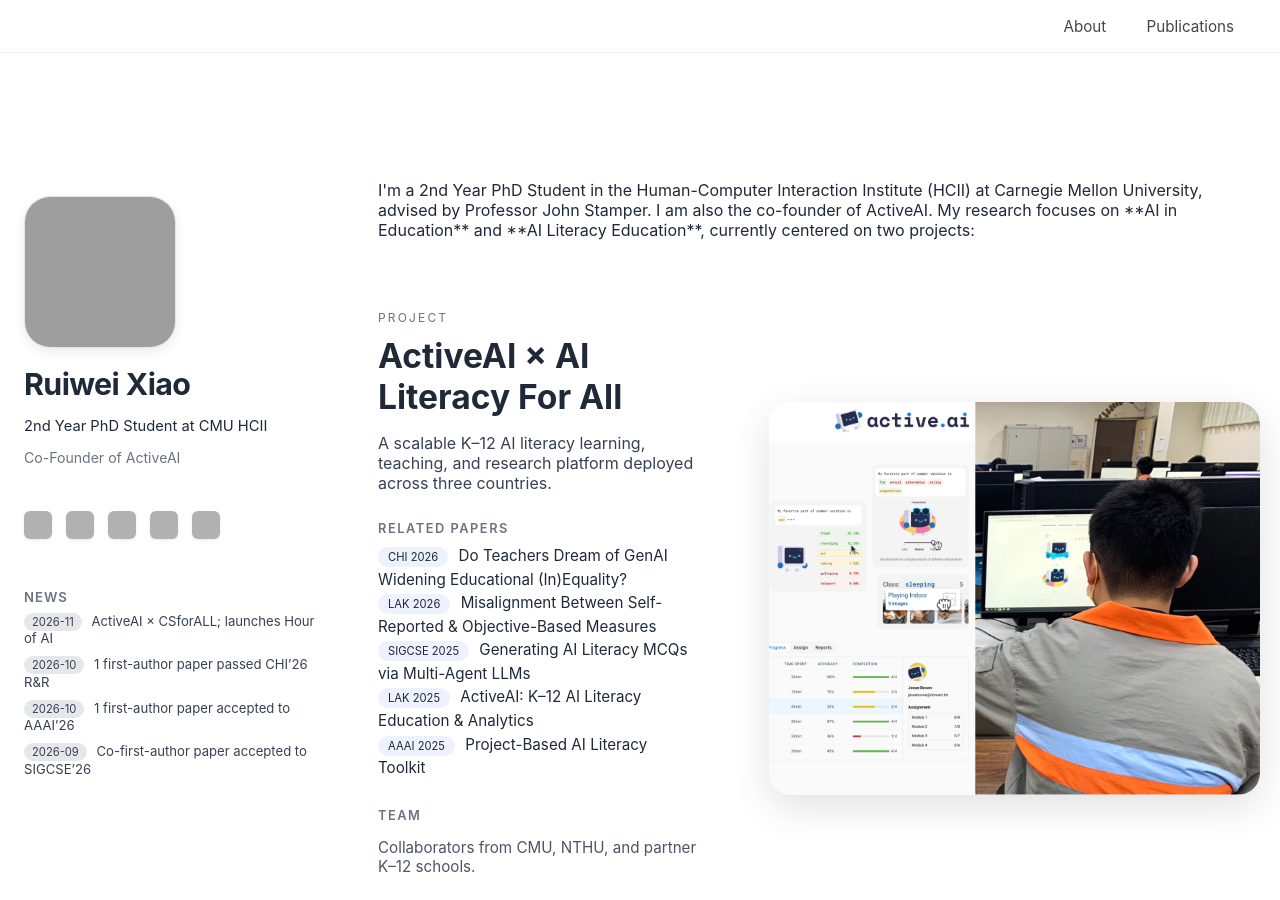
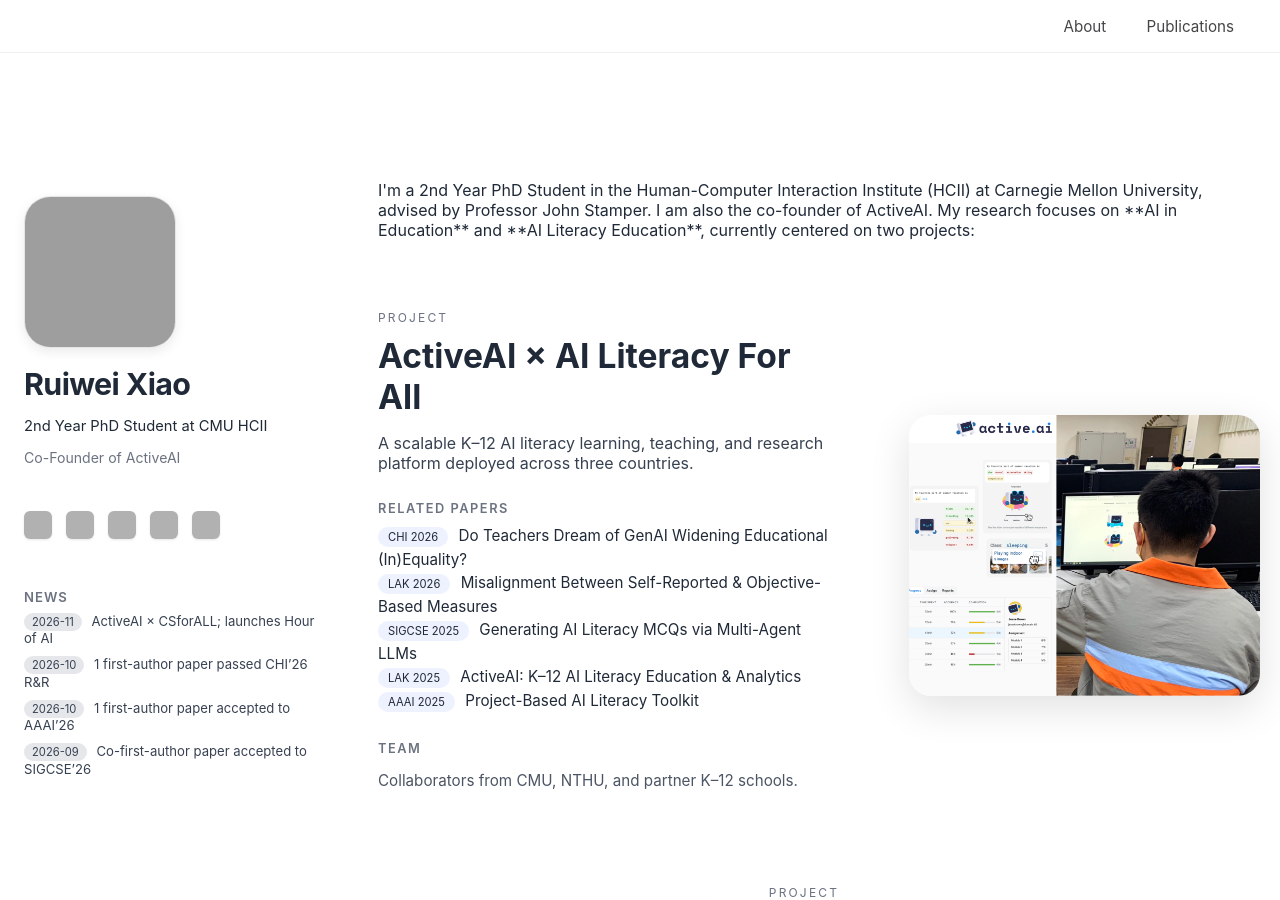
Before and after one commit to ruiwei-xiao/ruiwei-xiao.github.io, a Jekyll site: the page built from index.md, in a window 1280 px wide and 900 px high. Built offline with Jekyll 4.4.1, drawn with Linux system fonts in a browser that asks for light colours; grey boxes are pictures that could not be loaded.

Commit message:
Update index.md

```diff
--- a/index.md
+++ b/index.md
@@ -17,7 +17,7 @@
 <!-- ----------------- PROJECT 1: ACTIVEAI ----------------- -->
 <!-- ------------------------------------------------------- -->
 
-<section id="activeai" class="project-hero-image-right">
+<section id="activeai" class="project-hero">
 
   <div class="hero-content">
     <div class="project-label">PROJECT</div>
@@ -59,7 +59,7 @@
 <!-- ------------ PROJECT 2: PEDAGOGICAL PROMPTING --------- -->
 <!-- ------------------------------------------------------- -->
 
-<section id="pedagogical" class="project-hero">
+<section id="pedagogical" class="project-hero-image-right">
 
   <div class="hero-media">
     <img src="/assets/img/pedagogical_prompting_hero.png" alt="Pedagogical prompting hero image">
```
